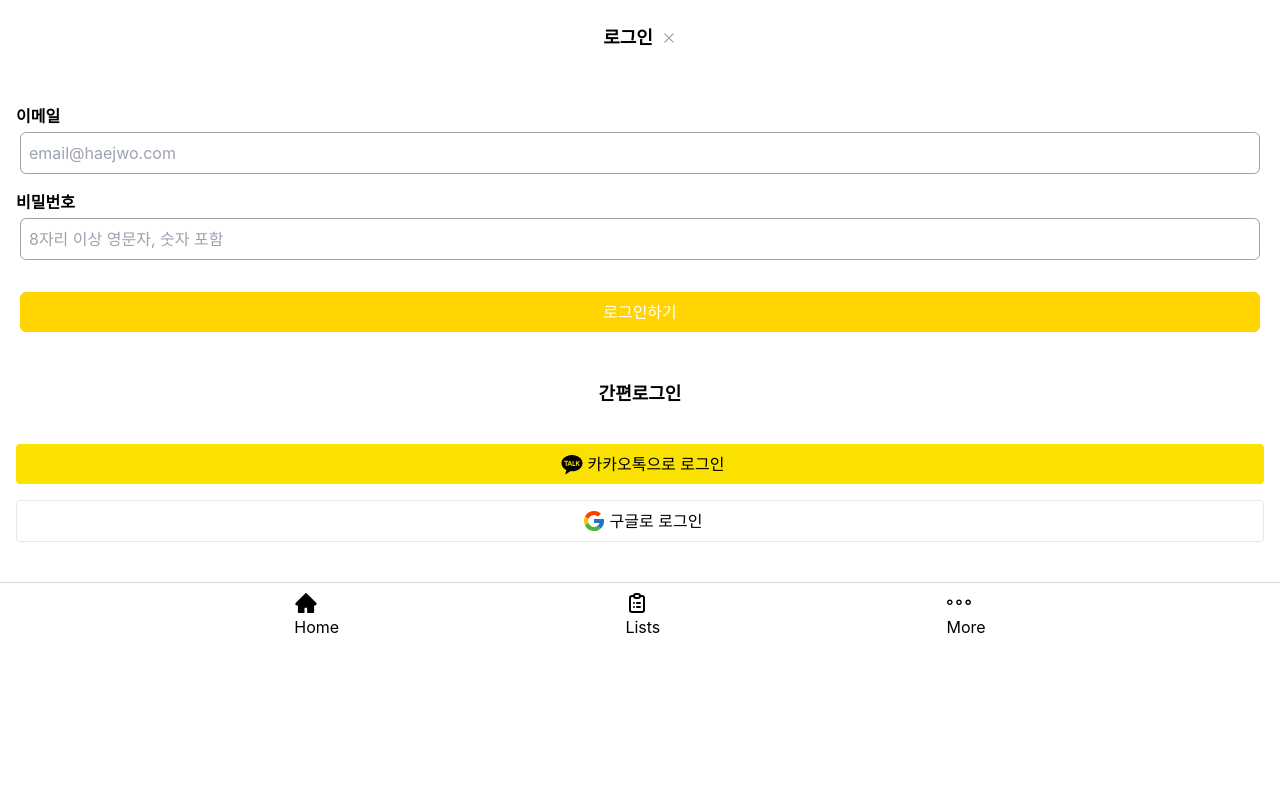
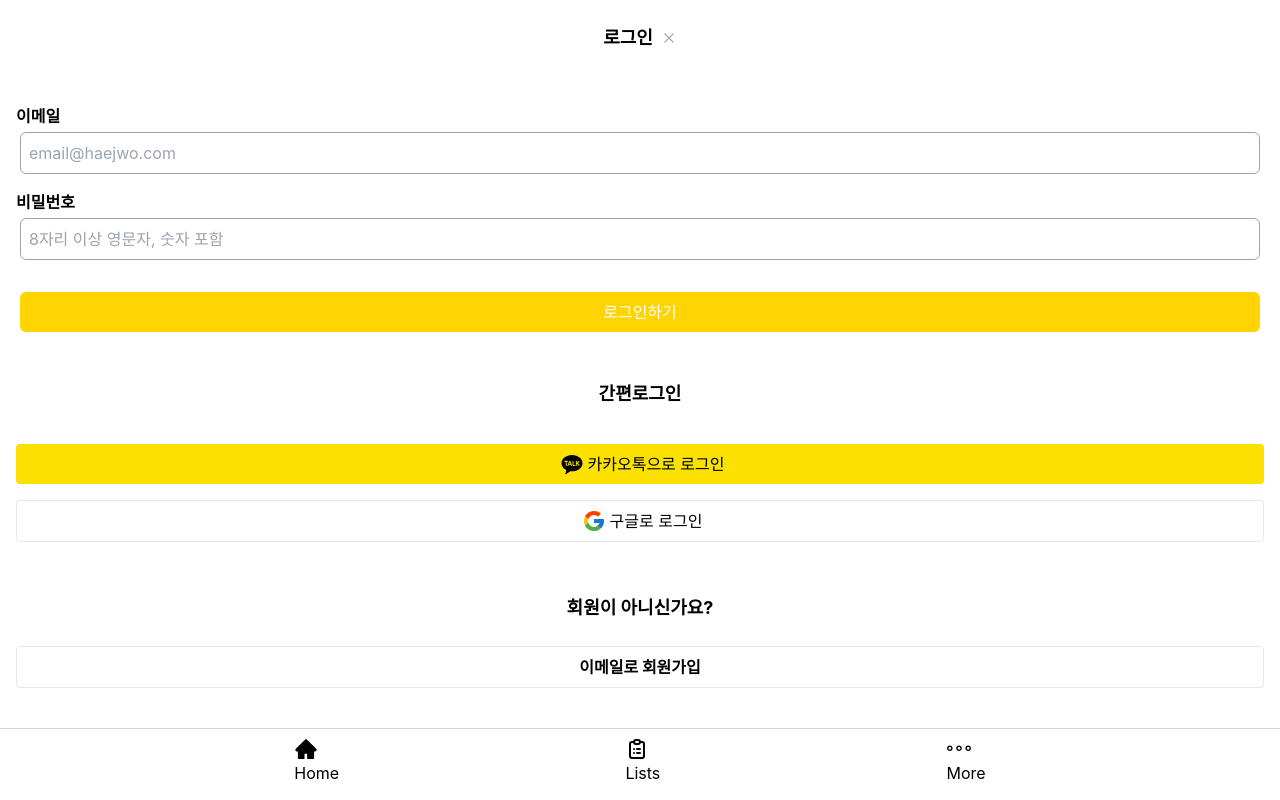
Before and after one commit to haejwo/haejwo-react-frontend, a React (Create React App) app: page /login in a window 1280 px wide. Built offline with nearby package versions, Linux system fonts and the light colour scheme.

Commit message:
chore: add signup link button

```diff
--- a/src/pages/Accounts/Login.jsx
+++ b/src/pages/Accounts/Login.jsx
@@ -64,6 +64,10 @@ export default function Login() {
           <button className="w-full p-2 bg-kakao flex rounded my-2 justify-center items-center"><RiKakaoTalkFill className='text-2xl mx-1'/>카카오톡으로 로그인</button>
           <button className="w-full p-2 flex rounded my-2 border boreder-zinc-400 justify-center items-center"><FcGoogle className='text-2xl mx-1'/>구글로 로그인</button>
         </div>
+        <h2 className="mt-7 font-bold text-lg">회원이 아니신가요?</h2>
+        <Link to='/signup' className="w-screen p-4">
+          <button className="w-full p-2 flex rounded my-2 border boreder-zinc-400 justify-center items-center font-bold">이메일로 회원가입</button>
+        </Link>
       </div>
     );
 }
```
